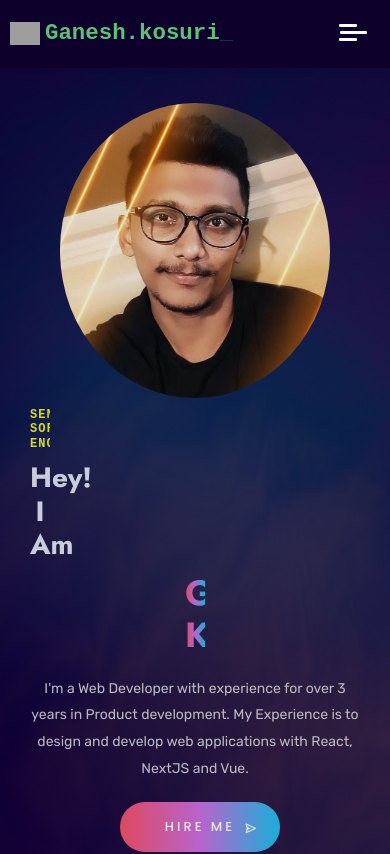
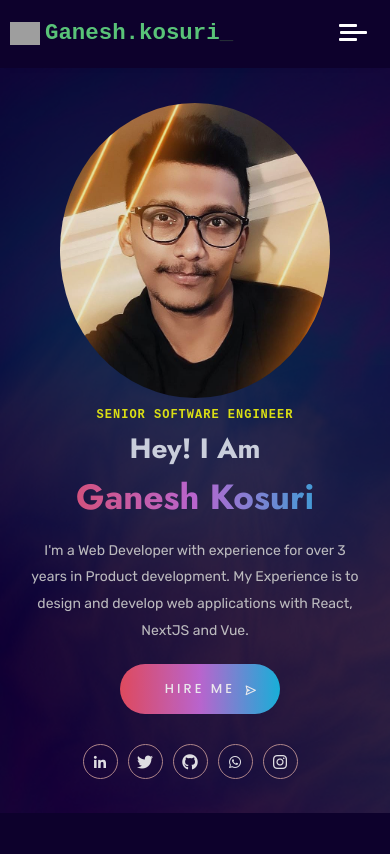
Before and after one commit to GaneshKosuri/portfolio, a React (Create React App) app: page / in a window 390 px wide. Shown: the top 854 px of the page. Built offline with nearby package versions, Linux system fonts and the light colour scheme; grey boxes are pictures that could not be loaded; some icons are missing; a web font is replaced by a local one.

Commit message:
remove h3 styles

```diff
--- a/src/index.css
+++ b/src/index.css
@@ -125,13 +125,6 @@ small {
 section > div {
   padding-left: 30px;
   padding-right: 30px;
-}
-
-@media only screen and (max-width: 450px) {
-  h3 {
-    width: 20px !important;
-    font-size: 1.5rem !important;
-  }
 }
 .owl-dots {
   display: flex !important;
```
